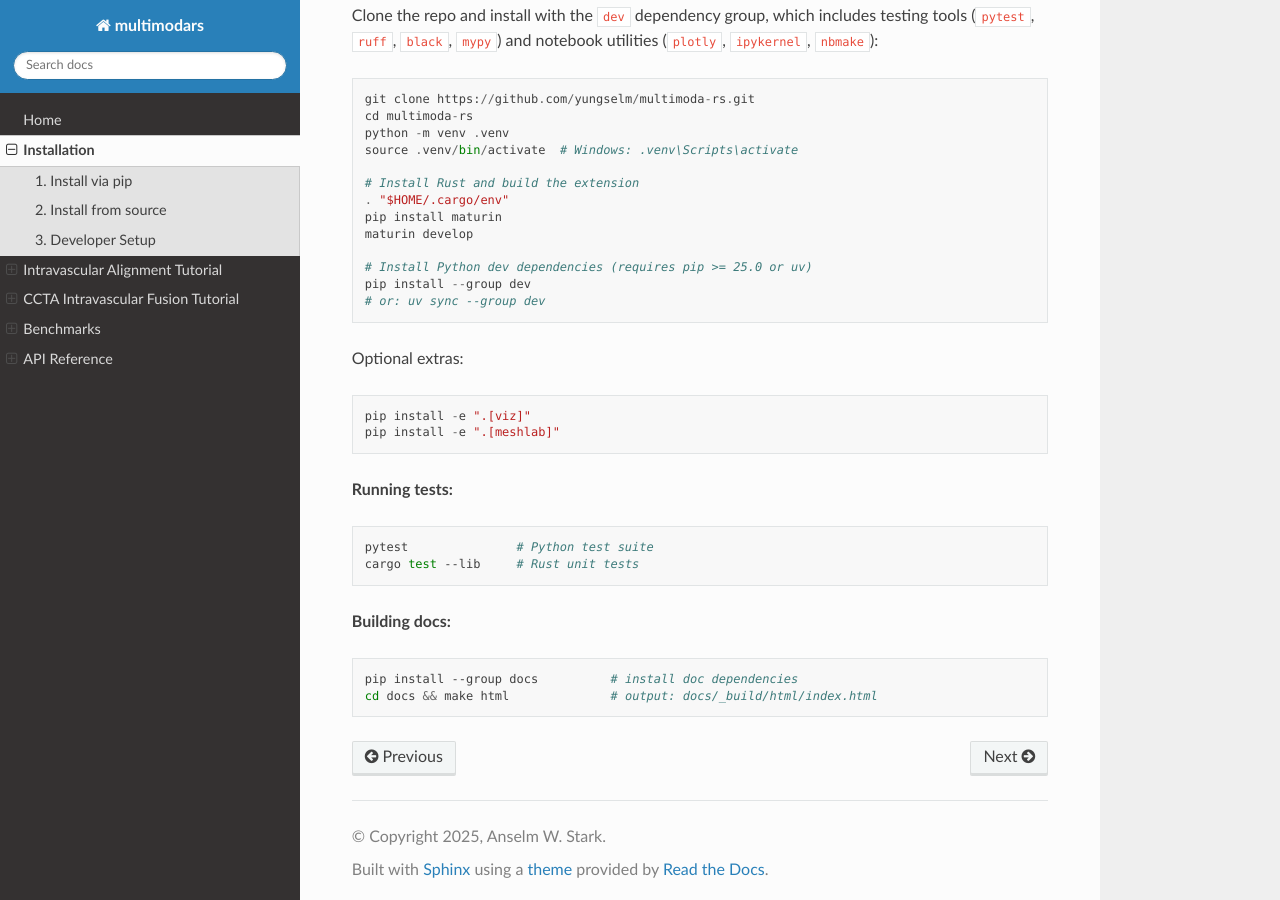
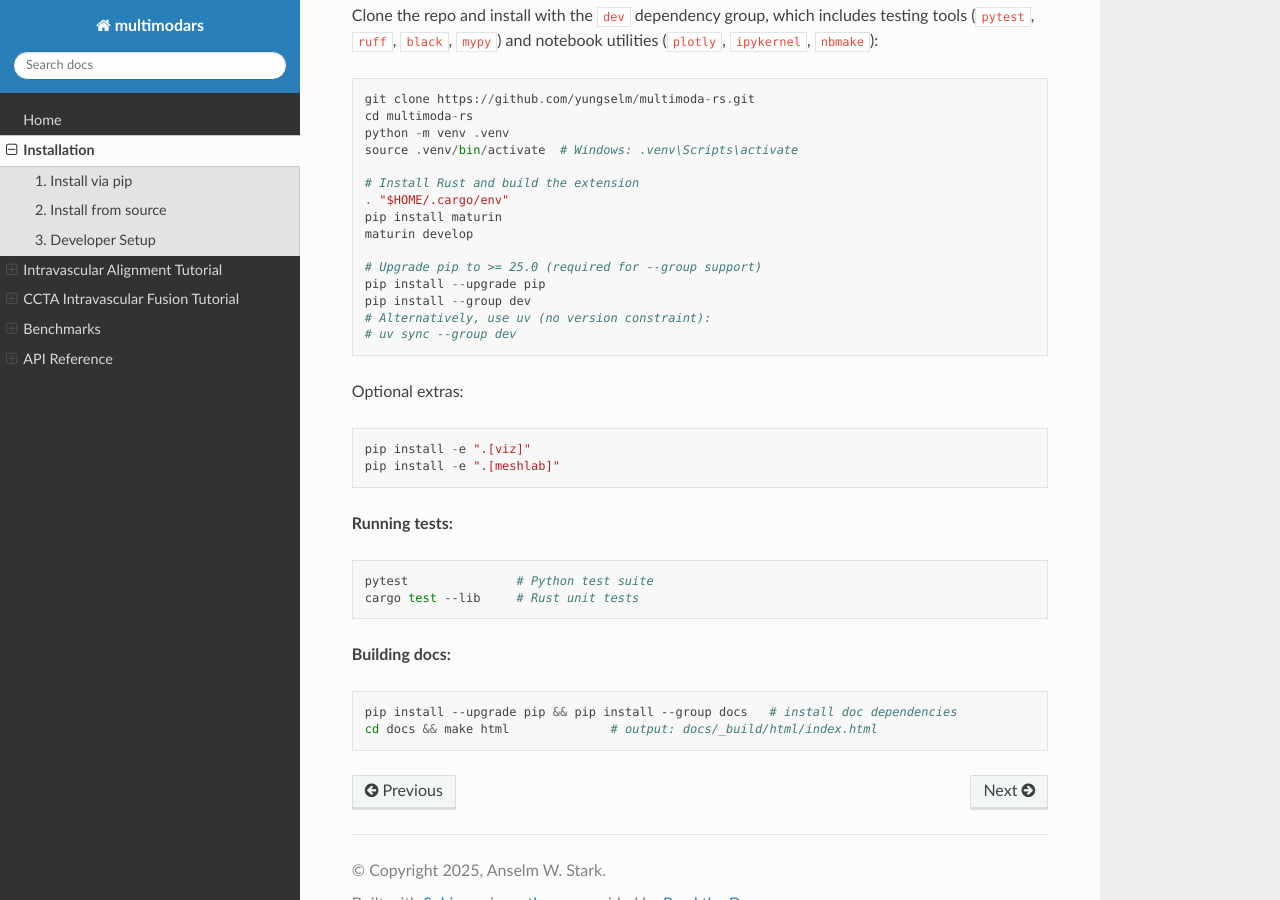
Before and after one commit to yungselm/multimoda-rs, a Sphinx documentation site: the page built from docs/installation.rst, in a window 1280 px wide and 900 px high, scrolled down 1459 px. Built offline with Sphinx 7.4.7 and the Read the Docs theme 3.1.0, drawn with Linux system fonts in a browser that asks for light colours; pages that are not in the unit, such as notebooks, are missing from menus.

```diff
--- a/docs/installation.rst
+++ b/docs/installation.rst
@@ -77,9 +77,11 @@
     pip install maturin
     maturin develop
 
-    # Install Python dev dependencies (requires pip >= 25.0 or uv)
+    # Upgrade pip to >= 25.0 (required for --group support)
+    pip install --upgrade pip
     pip install --group dev
-    # or: uv sync --group dev
+    # Alternatively, use uv (no version constraint):
+    # uv sync --group dev
 
 Optional extras::
 
@@ -97,5 +99,5 @@
 
 .. code-block:: bash
 
-    pip install --group docs          # install doc dependencies
+    pip install --upgrade pip && pip install --group docs   # install doc dependencies
     cd docs && make html              # output: docs/_build/html/index.html
```
Also changed, not shown: 1 other file.
